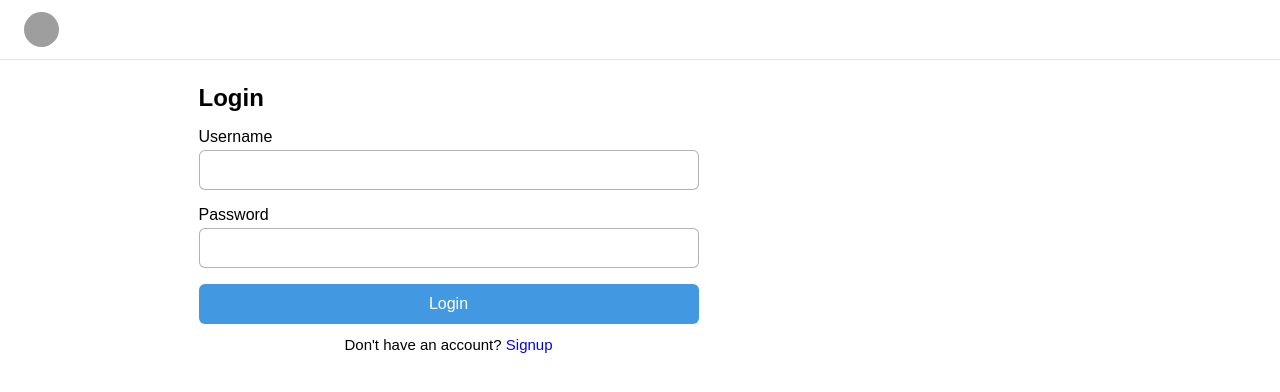
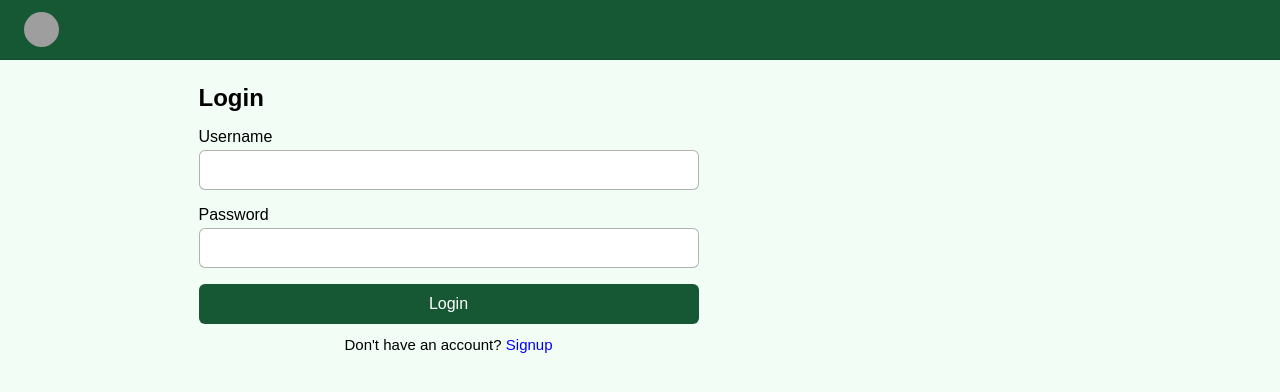
Before and after one commit to excellagun/cs476Project, a PHP site: page /login.html in a window 1280 px wide. Shown: the top 392 px of the page. Run offline with PHP 8.4, Linux system fonts and the light colour scheme; grey boxes are pictures that could not be loaded.

Commit message:
Update styles.css

```diff
--- a/styles.css
+++ b/styles.css
@@ -55,7 +55,7 @@ h2 {
   }
 
   body {
-  background-color: #ffffff;
+    background-color:  #f1fdf5;
     font-family: Arial, Helvetica, sans-serif;
   }
 
@@ -69,7 +69,7 @@ header {
     position: sticky;
     top: 0;
     border-bottom: 1px solid rgba(0, 0, 0, 0.1);
-  background-color: #ffffff;
+    background-color: #165734;
     z-index: 1;
   }
 
@@ -197,7 +197,7 @@ form textarea {
   }
 
   button {
-  background-color: #4299e1;
+    background-color: #165734;
     color: white;
     border: none;
     font-size: 16px;
@@ -205,7 +205,7 @@ button {
   }
 
   button:hover {
-  background-color: #3182ce;
+    background-color: #468c66;
   }
 
   form div {
```
Lines whose indentation alone changed are shown as unchanged.
